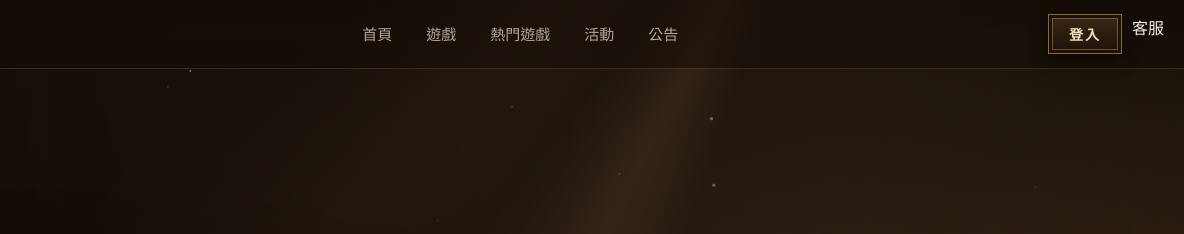
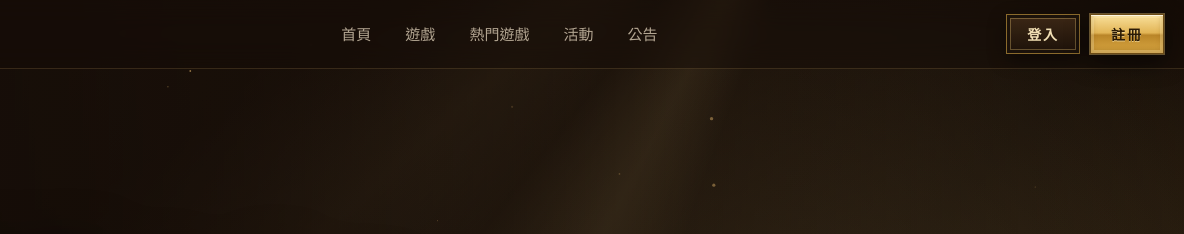
Before and after one commit to flysohigh002-cpu/game-site, a plain HTML site: page index.html in a window 1280 px wide. Shown: the top 234 px of the page, 96-1280 px from the left. Drawn offline with Linux system fonts and the light colour scheme.

```diff
--- a/index.html
+++ b/index.html
@@ -260,7 +260,7 @@ main,footer{position:relative;z-index:2}
     <nav class="menu" aria-label="主選單">
       <a href="#top">首頁</a><a href="#games">遊戲</a><a href="#hot">熱門遊戲</a><a href="#events">活動</a><a href="#news">公告</a>
     </nav>
-    <div class="auth"><a class="btn" href="https://go.246.com.tw/register?promo=car1">登入</a><a href="https://lin.ee/5fEfP6L">客服</a>
+    <div class="auth"><a class="btn" href="#">登入</a><a class="btn primary" href="#">註冊</a></div>
     <button class="burger" id="burger" aria-label="開啟選單" aria-expanded="false"><i></i><i></i><i></i></button>
   </div>
   <div class="drawer" id="drawer">
```
